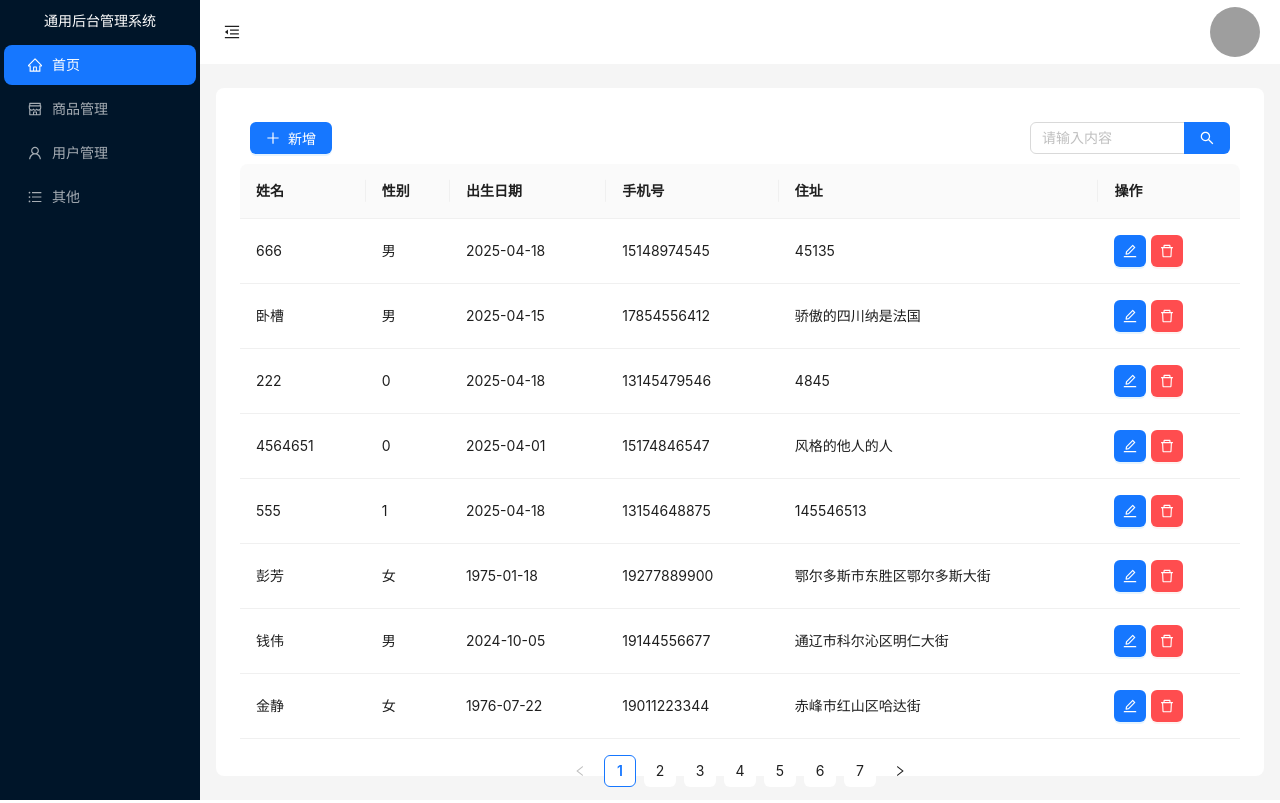
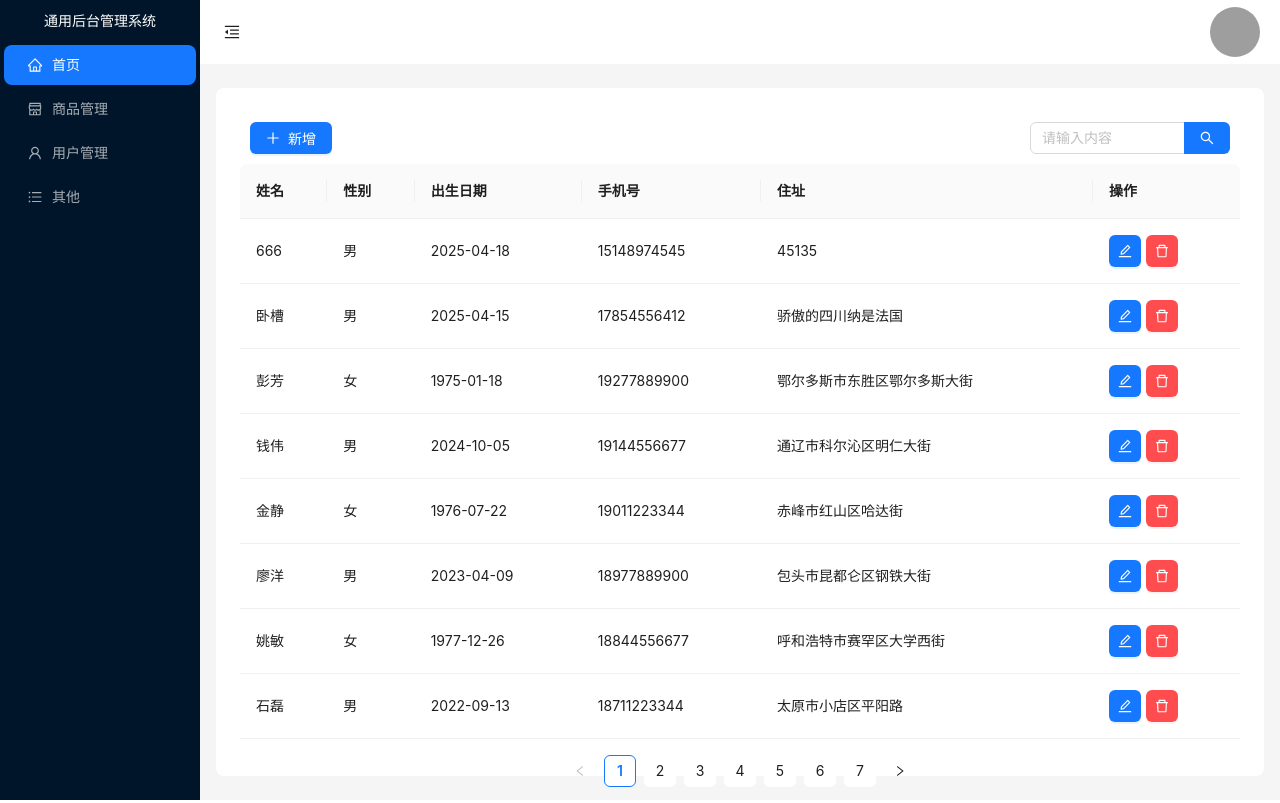
Before and after one commit to ikun666xiadan/react-admin-frontend, a React (Create React App) app: page /user in a window 1280 px wide. Built offline with nearby package versions, Linux system fonts and the light colour scheme; data requests are answered from the project's data file; grey boxes are pictures that could not be loaded.

Commit message:
feat: 删除用户功能

```diff
--- a/src/apis/usersList.js
+++ b/src/apis/usersList.js
@@ -17,4 +17,11 @@ const addUser = (data) => {
   });
 };
 
-export { getUserList,addUser };
+const delUser = (id) => {
+  return request({
+    url: `/users/${id}`,
+    method: "DELETE",
+  });
+};
+
+export { getUserList,addUser,delUser };
--- a/src/pages/User/index.js
+++ b/src/pages/User/index.js
@@ -13,7 +13,7 @@ import {
 import "./index.css";
 import { useState, useEffect } from "react";
 import { DeleteOutlined, EditOutlined } from "@ant-design/icons";
-import { getUserList } from "../../apis/usersList";
+import { delUser, getUserList } from "../../apis/usersList";
 import { addUser } from "../../apis/usersList";
 
 const { Search } = Input;
@@ -57,7 +57,7 @@ function User() {
         userList.length >= 1 ? (
           <div className="action">
             <Button type="primary" icon={<EditOutlined />}></Button>
-            <Popconfirm title="确认删除吗?">
+            <Popconfirm title="是否确认删除" okText="删除" cancelText="取消" onConfirm={()=>del(record.id)}>
               <Button type="primary" danger icon={<DeleteOutlined />}></Button>
             </Popconfirm>
           </div>
@@ -107,6 +107,11 @@ function User() {
   const onSearch = (e) => {
     console.log(e);
   };
+  const del = async (id)=>{
+    await delUser(id)
+    message.success("用户删除成功");
+    await getUserData()
+  }
   return (
     <div className="User">
       <div className="btns">
--- a/src/server/data.json
+++ b/src/server/data.json
@@ -573,33 +573,6 @@
       "createdAt": "2023-01-01T12:05:00Z"
     },
     {
-      "id": "bf4c",
-      "name": "555",
-      "gender": 1,
-      "date": "2025-04-18",
-      "phone": "13154648875",
-      "address": "145546513",
-      "createdAt": "2023-01-01T12:10:00Z"
-    },
-    {
-      "id": "2bc6",
-      "name": "4564651",
-      "gender": 0,
-      "date": "2025-04-01",
-      "phone": "15174846547",
-      "address": "风格的他人的人",
-      "createdAt": "2023-01-01T12:15:00Z"
-    },
-    {
-      "id": "a82a",
-      "name": "222",
-      "gender": 0,
-      "phone": "13145479546",
-      "address": "4845",
-      "date": "2025-04-18",
-      "createdAt": "2023-01-01T12:20:00Z"
-    },
-    {
       "id": "653d",
       "name": "卧槽",
       "gender": "男",
```
